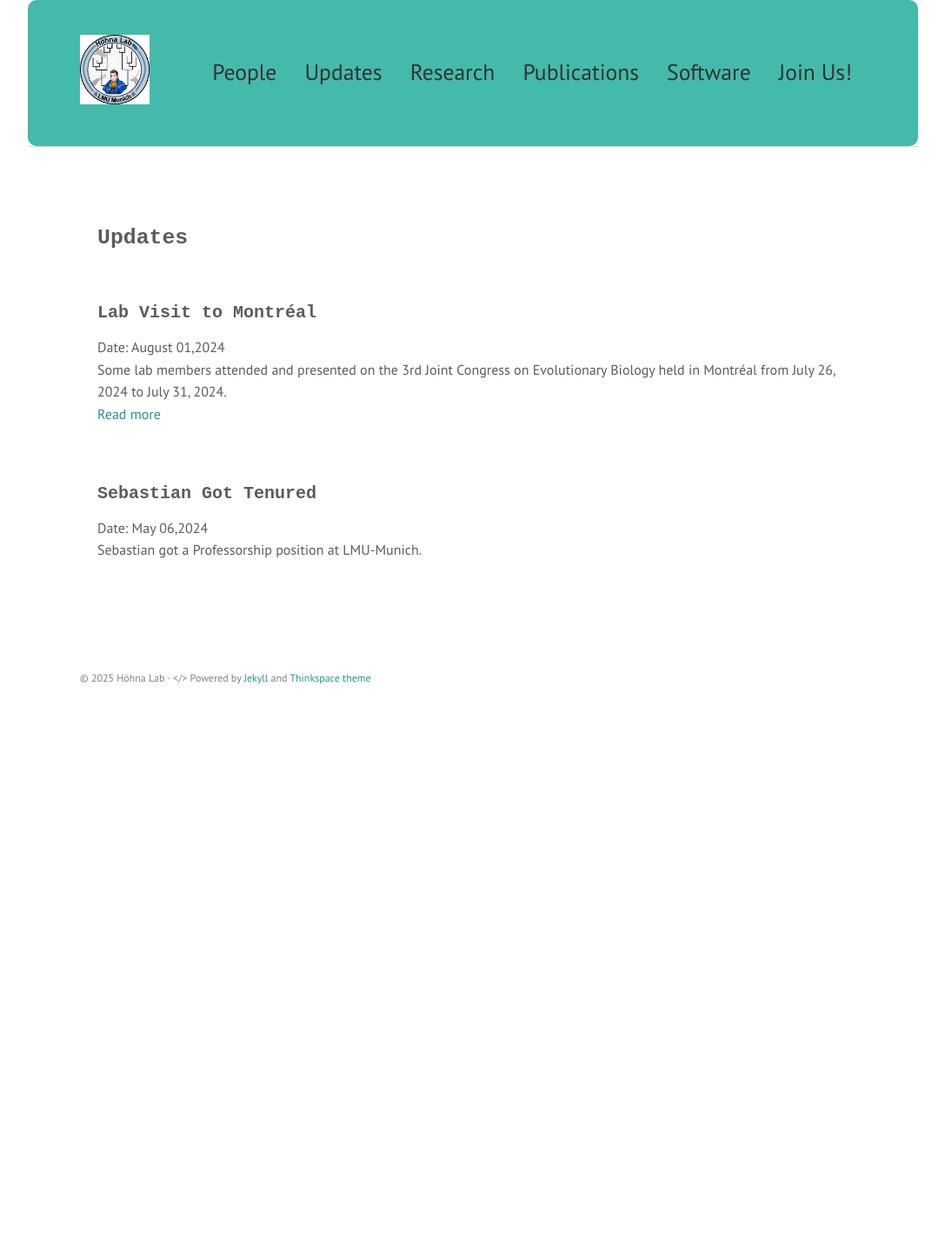
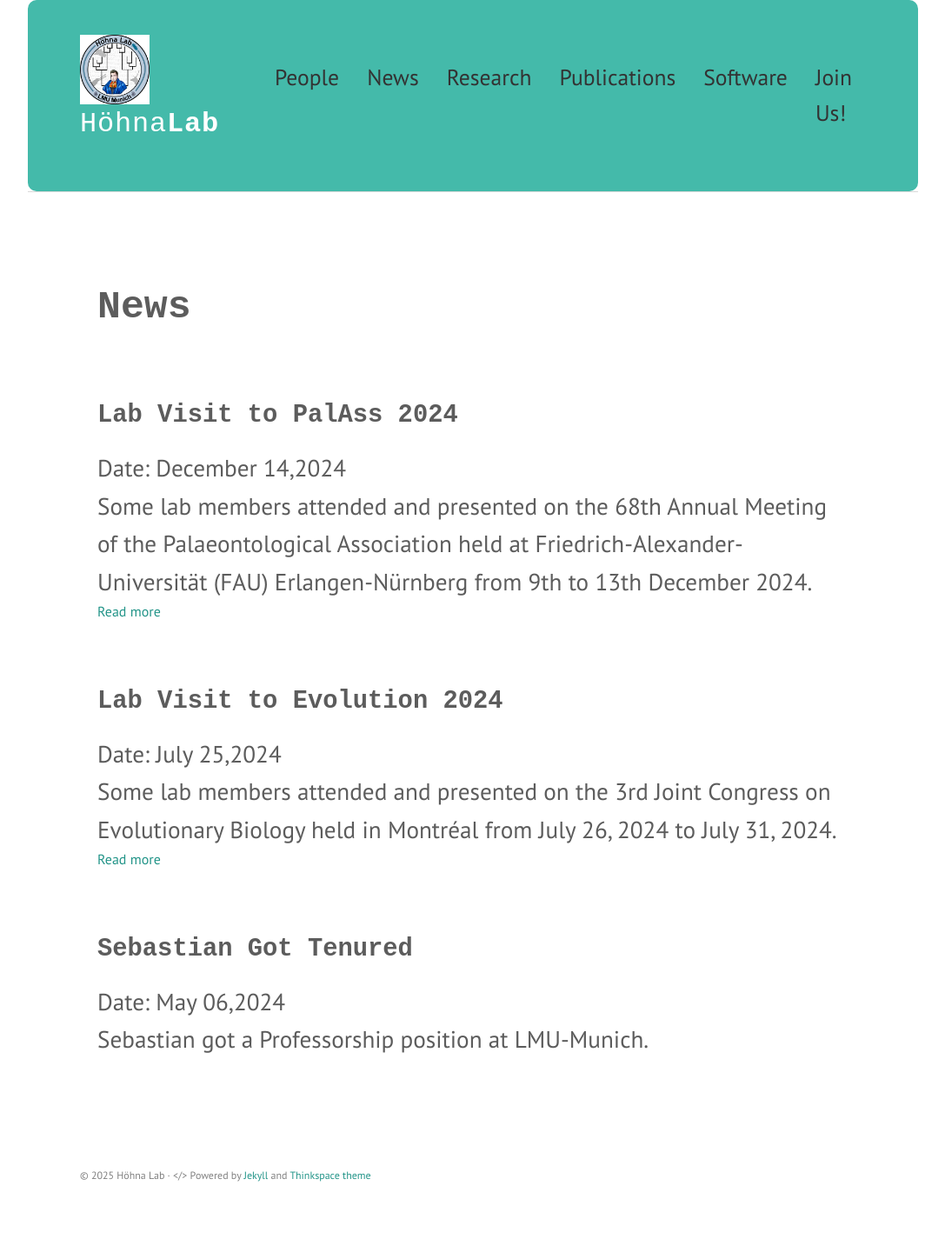
Before and after one commit to hoehnalab/hoehnalab.github.io, a Jekyll site: the page built from news.md, in a window 1280 px wide. Shown: the whole page at 87% size, without its empty margins (96-1183 px from the left). Built offline with Jekyll 4.4.1, drawn with Linux system fonts in a browser that asks for light colours; some web fonts are replaced; before the commit the page ends 900 px from its top, so only the background shows below that.

Commit message:
Added and changes to the News page

```diff
--- a/_includes/nav.html
+++ b/_includes/nav.html
@@ -1,12 +1,14 @@
 <nav class="nav">
   <div class="container">
-    <a href="{{ '/' | prepend: site.baseurl | prepend: site.url }}">
-      <img src="{{ '/assets/images/lab_logo.png' | prepend: site.baseurl | prepend: site.url }}" alt="Site Logo"
-        style="max-width: 100%; width: 80px; ">
-    </a>
+    <h1 class="logo">
+      <a href="{{ '/' | prepend: site.baseurl | prepend: site.url }}">
+        <img src="{{ '/assets/images/lab_logo.png' | prepend: site.baseurl | prepend: site.url }}" alt="Site Logo"
+          style="max-width: 100%; width: 80px; "> {{ site.title_left }}<span>{{ site.title_right }}</span>
+      </a>
+    </h1>
     <ul class="navbar">
       <li><a href="{{ '/people' | prepend: site.baseurl | prepend: site.url }}">People</a></li>
-      <li><a href="{{ '/updates' | prepend: site.baseurl | prepend: site.url }}">Updates</a></li>
+      <li><a href="{{ '/news' | prepend: site.baseurl | prepend: site.url }}">News</a></li>
       <li><a href="{{ '/research' | prepend: site.baseurl | prepend: site.url }}">Research</a></li>
       <li><a href="{{ '/publications' | prepend: site.baseurl | prepend: site.url }}">Publications</a></li>
       <li><a href="{{ '/software' | prepend: site.baseurl | prepend: site.url }}">Software</a></li>
--- a/news.md
+++ b/news.md
@@ -1,10 +1,29 @@
 ---
 layout: page
-title: Updates
-permalink: /updates/
+title: News
+permalink: /news/
 ---
+
+<style>
+  .page-header h2.page-title {
+    font-size: 2.8rem;
+  }
+
+  .updates-container .updates-content h4 {
+    font-size: 1.8rem;
+  }
+
+  .updates-container .updates-content p {
+    font-size: 1.7rem;
+  }
+
+  .updates-container .updates-content a.read-more {
+    font-size: 1rem;
+  }
+</style>
+
 <header class="page-header">
-  <h2 class="page-title">Updates</h2>
+  <h2 class="page-title">News</h2>
   <br>
 </header>
 
@@ -12,9 +31,24 @@ permalink: /updates/
 
   <div class="updates">
     <article class="updates-content">
-      <h4>Lab Visit to Montréal</h4>
+      <h4>Lab Visit to PalAss 2024</h4>
         <p>
-        Date: <time datetime="2024-07-25">August 01,2024</time>
+        Date: <time datetime="2024-12-14">December 14,2024</time>
+        </p>
+        <p>
+        Some lab members attended and presented on the 68<sup>th</sup> Annual Meeting of the Palaeontological Association held at Friedrich-Alexander-Universität (FAU) Erlangen-Nürnberg from 9<sup>th</sup> to 13<sup>th</sup> December 2024.
+        </p>
+        <a href="/updates/palass2024" class="read-more">Read more</a>
+    </article>
+  </div>
+
+  <br><br>
+
+  <div class="updates">
+    <article class="updates-content">
+      <h4>Lab Visit to Evolution 2024</h4>
+        <p>
+        Date: <time datetime="2024-07-25">July 25,2024</time>
         </p>
         <p>
         Some lab members attended and presented on the 3<sup>rd</sup> Joint Congress on Evolutionary Biology held in Montréal from July 26, 2024 to July 31, 2024.
```
Also changed, not shown: _includes/intro.html (+25 -3 lines), updates/evolution2024.md (+34 -13 lines), updates/palass2024.md (added, +54 -0 lines), 2 other files.
